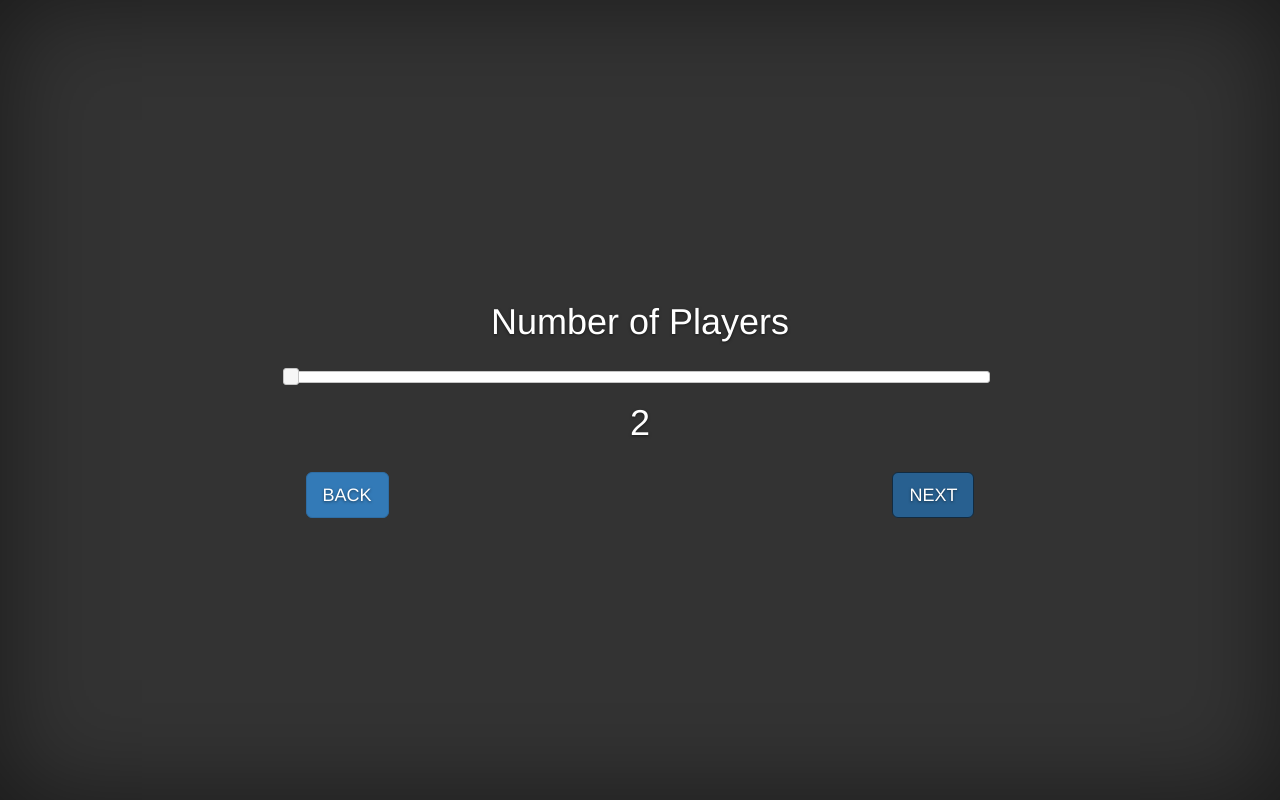
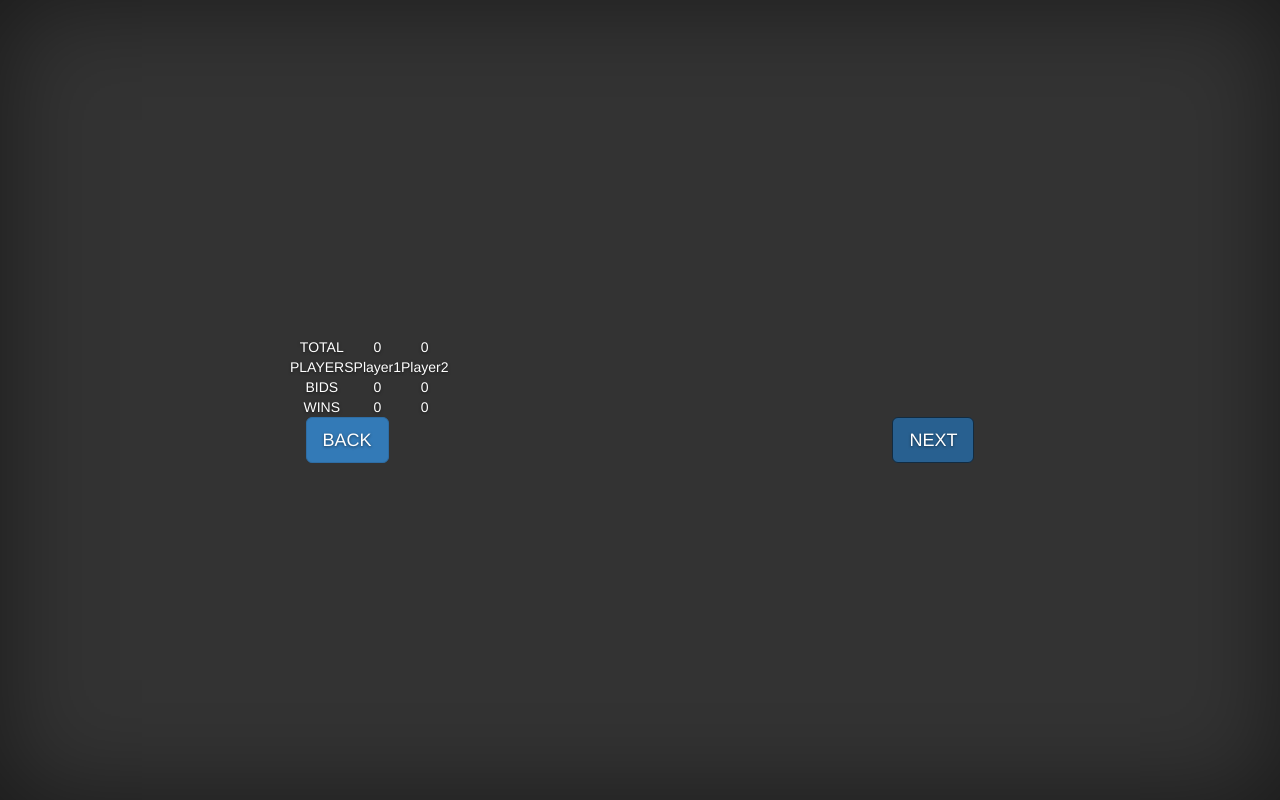
Before and after one commit to victor-xiong/oh-hell, a website: page src/game.html in a window 1280 px wide. Both pictures are taken after a click on the button "NEXT". Drawn offline with nearby package versions, Linux system fonts and the light colour scheme.

Commit message:
added game table

```diff
--- a/src/css/index.css
+++ b/src/css/index.css
@@ -9,3 +9,8 @@ h1 {
 #line-padding {
 	padding: 10px;
 }
+
+#btn-group {
+	position: relative;
+	bottom: 0px;
+}
--- a/src/game.html
+++ b/src/game.html
@@ -11,14 +11,19 @@
 	<div class="site-wrapper">
 		<div class="site-wrapper-inner">
 			<div class="cover-container">
+				<div id="game-setting">
 					<h1>Number of Players</h1>
 					<div id="line-padding"></div>
 					<div id="slider"></div>
 					<h1 id="number">2</h1>
 					<div id="line-padding"></div>
-				<a class="btn btn-primary btn-lg" href="/src/index.html" role="button" id="btn-back">BACK</a>
-				<a id="btn-invisible" style="padding: 250px;"></a>
+				</div>
+
+				<div id="btn-group">
+					<a class="btn btn-primary btn-lg" role="button" id="btn-back">BACK</a>
+					<a id="btn-invisible" style="padding-left: 250px; padding-right: 250px;"></a>
 					<a class="btn btn-primary btn-lg" href="#" role="button" id="btn-next">NEXT</a>
+				</div>
 			</div>
 		</div>
 	</div>
--- a/src/js/game.js
+++ b/src/js/game.js
@@ -1,7 +1,84 @@
 var numOfPlayers;
 var nextButton = $("#btn-next");
+var backButton = $("#btn-back");
+var buttonGroup = $("#btn-group");
 var number = $("#number");
+var coverContainer = $(".cover-container");
+var gameSetting = $("#game-setting");
+var table = null;
+var total = [];
+var bids = [];
+var wins = [];
+var players = [];
+var state = true;
 
 nextButton.on("click", function () {
 	numOfPlayers = parseInt(number.html());
+
+	state = false;
+
+	gameSetting.css("display", "none");
+
+	if (!table) {
+		table = document.createElement("table");
+		var row1 = document.createElement("tr");
+		var row2 = document.createElement("tr");
+		var row3 = document.createElement("tr");
+		var row4 = document.createElement("tr");
+		table.appendChild(row1);
+		table.appendChild(row2);
+		table.appendChild(row3);
+		table.appendChild(row4);
+
+		var cell11 = document.createElement("td");
+		var cell21 = document.createElement("td");
+		var cell31 = document.createElement("td");
+		var cell41 = document.createElement("td");
+
+		cell11.innerHTML = "TOTAL";
+		cell21.innerHTML = "PLAYERS";
+		cell31.innerHTML = "BIDS";
+		cell41.innerHTML = "WINS";
+
+		row1.appendChild(cell11);
+		row2.appendChild(cell21);
+		row3.appendChild(cell31);
+		row4.appendChild(cell41);
+
+		// create row total
+		for (var i = 0; i < numOfPlayers; i++) {
+			total[i] = document.createElement("td");
+			total[i].innerHTML = "0";
+			row1.appendChild(total[i]);
+
+			players[i] = document.createElement("td");
+			players[i].innerHTML = "Player" + (i + 1).toString();
+			row2.appendChild(players[i]);
+
+			bids[i] = document.createElement("td");
+			bids[i].innerHTML = "<div contenteditable=\"true\">0</div>";
+			row3.appendChild(bids[i]);
+
+			wins[i] = document.createElement("td");
+			wins[i].innerHTML = "<div contenteditable=\"true\">0</div>";
+			row4.appendChild(wins[i]);
+		}
+
+		coverContainer[0].insertBefore(table, buttonGroup[0]);
+		table = $(table);
+	} else {
+		table.css("display", "");
+	}
 });
+
+backButton.on("click", function () {
+	if (state) {
+		window.location.href = "/src/index.html";
+	} else {
+		gameSetting.css("display", "");
+
+		if (table) {
+			table.css("display", "none");
+		}
+	}
+});
```
Lines whose indentation alone changed are shown as unchanged.
